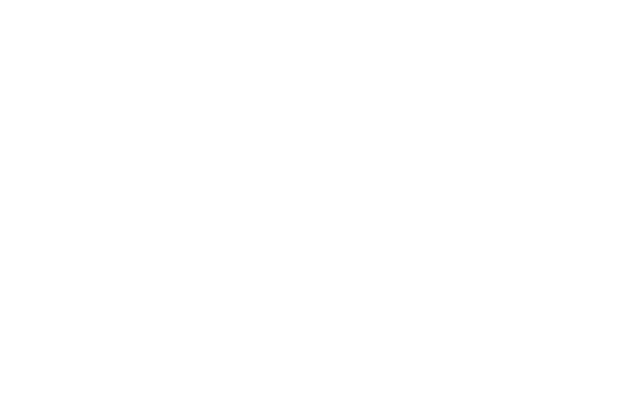
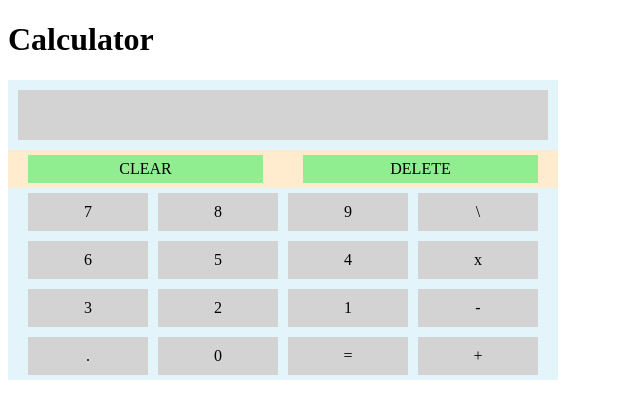
Before and after one commit to jandrews66/calculator_project, a plain HTML site: page index.html in a window 1280 px wide. Shown: the whole page, without its empty margins (0-640 px from the left). Drawn offline with Linux system fonts and the light colour scheme.

Commit message:
Create css to display basic calculator. Create functions to display values on the calculator screen when a button is clicked.

```diff
--- a/app.js
+++ b/app.js
@@ -0,0 +1,24 @@
+const add = (a, b) => a + b;
+const subtract = (a, b) => a - b;
+const multiply = (a, b) => a * b;
+const divide = (a, b) => a / b;
+
+const operate = function (operator, a, b){
+    if (operator == "+" ){
+        return add(a,b);
+    }
+}
+
+const display = document.getElementById("screen");
+const plus = document.getElementById("plus");
+plus.addEventListener("click", storeNum)
+
+function storeNum (numA) {
+    numA = display.innerHTML;
+;}
+
+const onClick = (event) => {
+    console.log(event.target.innerHTML);
+    display.innerHTML += event.target.innerHTML;
+  }
+  window.addEventListener('click', onClick);
--- a/index.html
+++ b/index.html
@@ -9,6 +9,35 @@
     <script src="app.js" defer></script>
 </head>
 <body>
+    <h1>Calculator</h1>
+    <div id="calculator">
+        <div id="screen"></div>
+        <div id="top-btns">
+            <div id="clear">CLEAR</div>
+            <div id="delete">DELETE</div>
+        </div>
+        <div id="btns">
+            <div id="seven">7</div>
+            <div id="eight">8</div>
+            <div id="nine">9</div>
+            <div id="divide">\</div>
+
+            <div id="six">6</div>
+            <div id="five">5</div>
+            <div id="four">4</div>
+            <div id="multiply">x</div>
+
+            <div id="three">3</div>
+            <div id="two">2</div>
+            <div id="one">1</div>
+            <div id="divide">-</div>
+
+            <div id="decimal">.</div>
+            <div id="zero">0</div>
+            <div id="equals">=</div>
+            <div id="plus">+</div>
+        </div>
+    </div>
 
 </body>
 </html>
--- a/styles.css
+++ b/styles.css
@@ -0,0 +1,45 @@
+#calculator {
+    background-color: rgb(227, 245, 251);
+    display: flex;
+    width: 550px;
+    height: auto;
+    flex-direction: column;
+}
+
+#screen {
+    background-color: lightgray;
+    display: flex;
+    height: 50px;
+    margin: 10px;
+}
+
+#top-btns {
+    background-color: blanchedalmond;
+    display: flex;
+    flex-grow: 1;
+
+}
+#top-btns > div {
+    background-color: lightgreen;
+    display: flex;
+    flex: 1;
+    justify-content: center;
+    margin: 5px 20px;
+    padding: 5px;
+}
+
+#btns {
+    display: flex;
+    flex-direction: row;
+    flex-wrap: wrap;
+    justify-content: center;
+}
+#btns > div {
+    background-color: lightgray;
+    display: flex;
+    width: 100px;
+    justify-content: center;
+    padding: 10px;
+    margin: 5px;
+    flex-wrap: wrap;
+}
```
